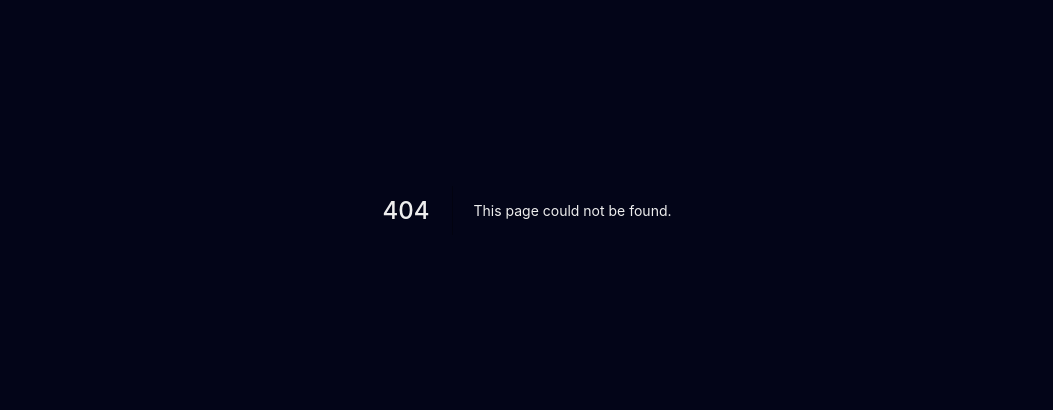
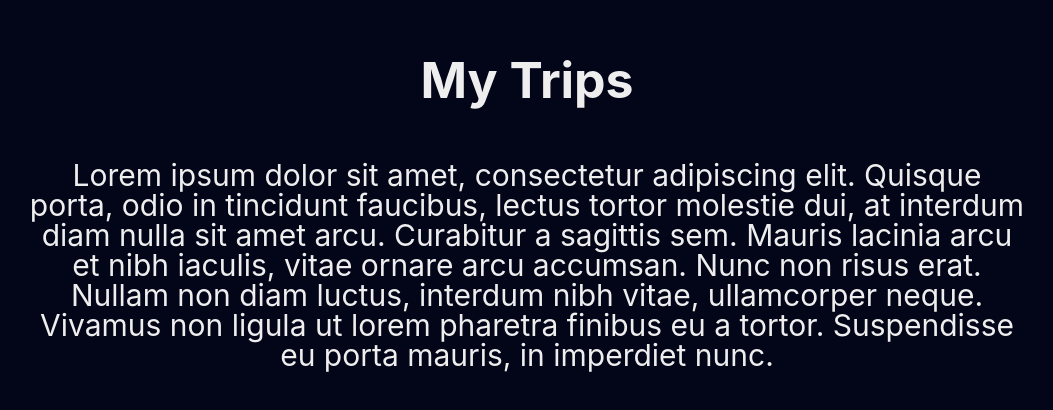
Before and after one commit to iamdevmarcos/my-trips, a Next.js app: page /about in a window 1280 px wide. Before the commit this address had no page. Shown: the part 190-600 px from the top of the page, without its empty margins (113-1166 px from the left). Built offline with nearby package versions, Linux system fonts and the light colour scheme.

Commit message:
feat: adding about page

```diff
--- /dev/null
+++ b/src/pages/about.tsx
@@ -0,0 +1,5 @@
+import AboutTemplate from 'templates/About'
+
+const About = () => <AboutTemplate />
+
+export default About
--- /dev/null
+++ b/src/templates/About/index.tsx
@@ -0,0 +1,28 @@
+import * as S from './styles'
+import { CloseOutline } from '@styled-icons/evaicons-outline/CloseOutline'
+
+import LinkWrapper from 'components/LinkWrapper'
+
+const AboutTemplate = () => (
+  <S.Content>
+    <LinkWrapper href="/">
+      <CloseOutline size={32} />
+    </LinkWrapper>
+
+    <S.Heading>My Trips</S.Heading>
+
+    <S.Body>
+      <p>
+        Lorem ipsum dolor sit amet, consectetur adipiscing elit. Quisque porta,
+        odio in tincidunt faucibus, lectus tortor molestie dui, at interdum diam
+        nulla sit amet arcu. Curabitur a sagittis sem. Mauris lacinia arcu et
+        nibh iaculis, vitae ornare arcu accumsan. Nunc non risus erat. Nullam
+        non diam luctus, interdum nibh vitae, ullamcorper neque. Vivamus non
+        ligula ut lorem pharetra finibus eu a tortor. Suspendisse eu porta
+        mauris, in imperdiet nunc.
+      </p>
+    </S.Body>
+  </S.Content>
+)
+
+export default AboutTemplate
--- /dev/null
+++ b/src/templates/About/styles.ts
@@ -0,0 +1,26 @@
+import styled from 'styled-components'
+
+export const Content = styled.section`
+  text-align: center;
+  display: flex;
+  align-items: center;
+  justify-content: center;
+  flex-direction: column;
+  height: 100vh;
+  max-width: var(--container);
+  margin: auto;
+`
+
+export const Heading = styled.h1`
+  font-size: var(--large);
+  margin-bottom: var(--large);
+`
+
+export const Body = styled.div`
+  // styles of body
+  // p, a, ul, li, blockquote
+  p {
+    font-size: var(--medium);
+    line-height: var(--medium);
+  }
+`
```
Also changed, not shown: src/pages/index.tsx (+9 -13 lines).
